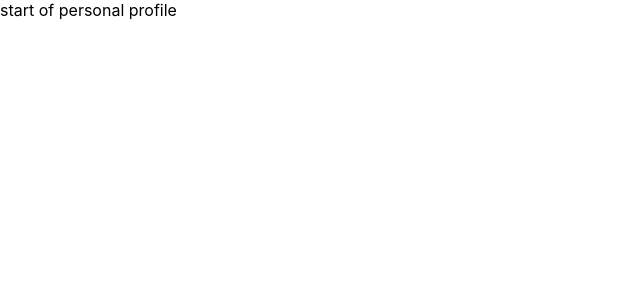
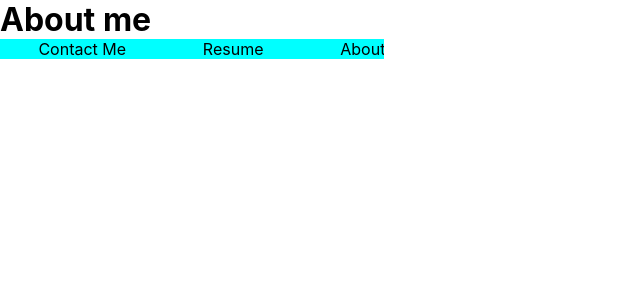
Before and after one commit to cadechaney/personal-profile, a React (Create React App) app: page / in a window 1280 px wide. Shown: the top 300 px of the page, without its empty margins (0-640 px from the left). Built offline with nearby package versions, Linux system fonts and the light colour scheme.

Commit message:
Add scroll bar base functionality

```diff
--- a/src/components/AboutMe/AboutMe.css
+++ b/src/components/AboutMe/AboutMe.css
@@ -0,0 +1,23 @@
+
+.scroll-bar {
+  width: 30%;
+  background-color: aqua;
+  overflow: auto;
+  white-space: nowrap;
+}
+
+.scroll-bar::-webkit-scrollbar {
+  width: 0;
+  height: 0;
+}
+
+.option {
+  display: inline-block;
+  text-align: center;
+  padding-left: 10%;
+  padding-right: 10%;
+}
+
+.option:hover {
+  background-color: #777;
+}
--- a/src/components/AboutMe/AboutMe.tsx
+++ b/src/components/AboutMe/AboutMe.tsx
@@ -0,0 +1,21 @@
+import './AboutMe.css'
+
+function AboutMe() {
+
+  return (
+    <>
+      <h1>About me</h1>
+      <section className='scroll-bar'>
+        <p className='option'>Contact Me</p>
+        <p className='option'>Resume</p>
+        <p className='option'>About this site</p>
+        <p className='option'>Portfolio</p>
+      </section>
+      <section className='info-container'>
+
+      </section>
+    </>
+  )
+}
+
+export default AboutMe
--- a/src/components/App/App.tsx
+++ b/src/components/App/App.tsx
@@ -1,11 +1,11 @@
 import React from 'react';
 import './App.css';
+import AboutMe from '../AboutMe/AboutMe'
+
 
 function App() {
   return (
-   <p>
-    start of personal profile
-   </p>
+   <AboutMe />
   );
 }
 
```
